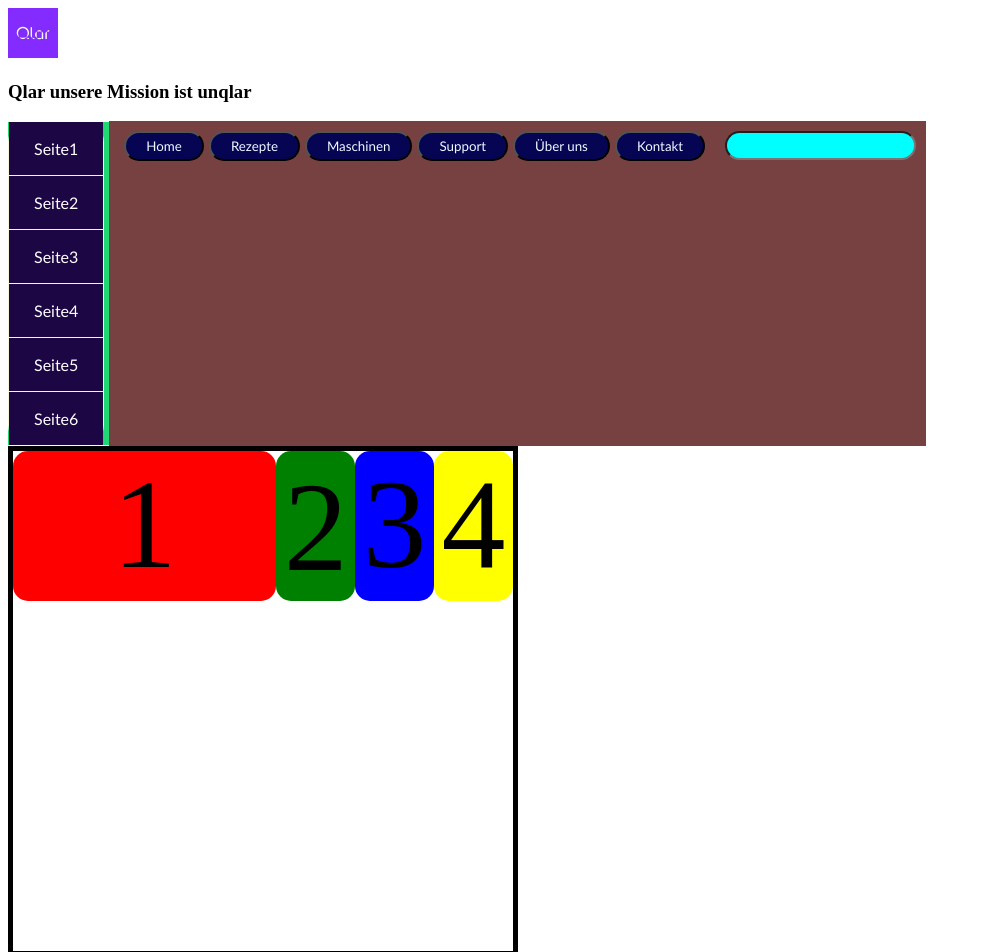
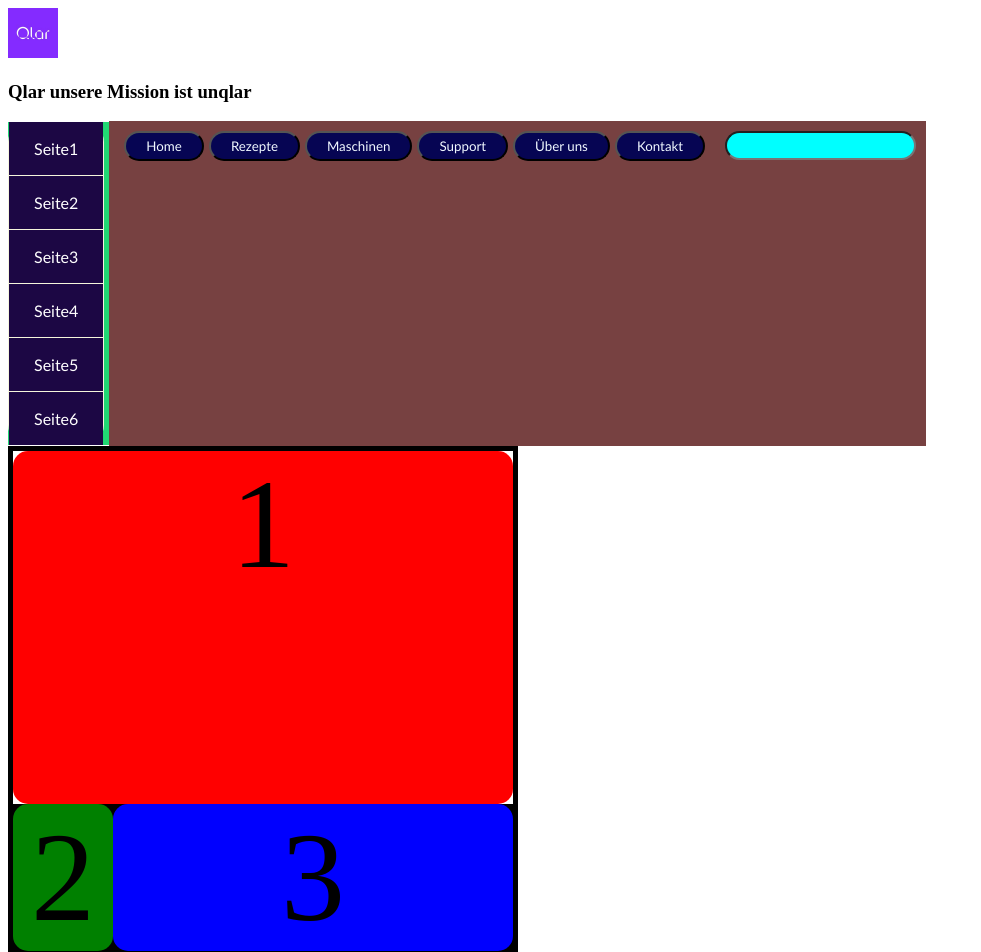
Before and after one commit to jDingert/playground_for_Christian, an Angular app in the folder QlarFoodApp/: page / in a window 1280 px wide. Shown: the top 952 px of the page, without its empty margins (0-981 px from the left). Built offline with nearby package versions, Linux system fonts and the light colour scheme.

Commit message:
Container gefixt

```diff
--- a/QlarFoodApp/src/app/food-choose-screen/food-choose-screen.component.html
+++ b/QlarFoodApp/src/app/food-choose-screen/food-choose-screen.component.html
@@ -1,16 +1,16 @@
 <div class="containerMain">
 
     <div class="box" id="box1">1
+
     </div>
 
-    <div class="box" id="box2">2
-    </div>
+    <div class="secondContainer">
+        <div class="box" id="box2">2
+        </div>
 
 
-    <div class="box" id="box3">3
-    </div>
-
-    <div class="box" id="box4">4
+        <div class="box" id="box3">3
+        </div>
     </div>
 
 </div>
--- a/QlarFoodApp/src/app/food-choose-screen/food-choose-screen.component.scss
+++ b/QlarFoodApp/src/app/food-choose-screen/food-choose-screen.component.scss
@@ -1,20 +1,19 @@
 .containerMain{
 
   display: flex;
-  border: 5px solid black;
-  height: 500px;
-  width: 500px;
-}
-
-.containerSecond{
-
-  display: flex;
+  flex-direction: column;
   border: 5px solid black;
   height: 500px;
   width: 500px;
 }
 
 
+.secondContainer{
+
+  background-color: black;
+  display: flex;
+  justify-content: start;
+}
 
 .box{
 
@@ -30,6 +29,7 @@
 
   background-color: red;
   width: 100%;
+  height: 80%;
   align-content: start;
 
 }
@@ -38,11 +38,16 @@
 
   background-color: green;
   align-content: end;
+  width: 20%;
+  height: 100%;
+
 }
 
 #box3{
 
   background-color: blue;
+  width: 80%;
+  height: 100%;
 }
 
 #box4{
```
